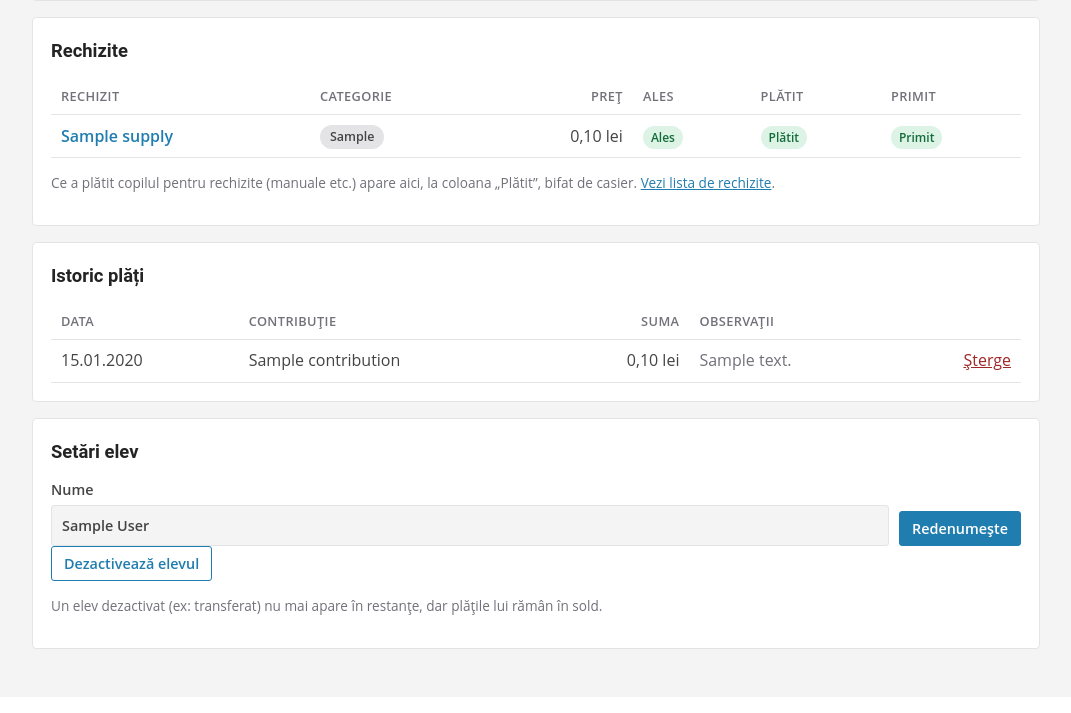
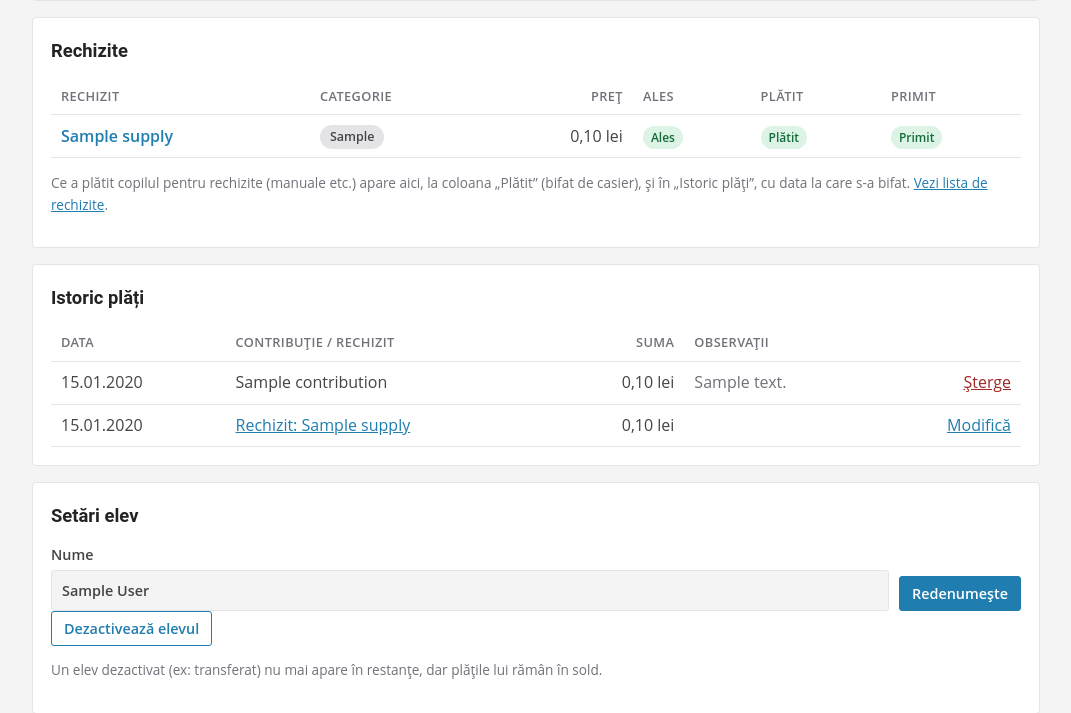
Before and after one commit to taka82/FondulClasei, a Flask app: page /students/1 in a window 1280 px wide. Shown: the part 394-1107 px from the top of the page, without its empty margins (104-1175 px from the left). Before the commit the page ends 1043 px from the top, so only its background shows below. Run offline with Flask 3, Linux system fonts and the light colour scheme; the visitor is signed in with stand-in values (Sample User, id 1); data comes from the database, SQL or seed files in the repository; tables that the repository leaves empty hold one stand-in row (values such as "Sample post"); parts of the project's set-up code (start-up, migrations or seed data) failed here and were passed over.

Commit message:
Istoric plati: plata la rechizite apare cu data si suma
- migrarea 0005: supply_tracking.paid_on si paid_amount
- la bifarea Plătit se retin data de azi si pretul de atunci; debifarea le sterge; o noua salvare cu Plătit bifat le pastreaza
- pagina elevului (si Situatia mea): Istoric plati contine contributiile si rechizitele ("Rechizit: ..."), cele mai recente primele
- exportul plati.csv include rechizitele
- un elev cu rechizite platite nu se poate sterge
- teste pentru toate cele de mai sus

Co-Authored-By: Claude Sonnet 5 <noreply@anthropic.com>

```diff
--- a/app.py
+++ b/app.py
@@ -393,7 +393,16 @@ def student_detail(student_id):
         (student_id,)
     )
     unpaid = [t for t in supplies_of_student if t["chosen"] and not t["paid"]]
-    return render_template("student_detail.html", student=student, rows=rows, payments=payments,
+    supply_payments = db.query(
+        "SELECT sp.id AS supply_id, sp.name, t.paid_on, COALESCE(t.paid_amount, sp.price) AS amount "
+        "FROM supply_tracking t JOIN supplies sp ON sp.id = t.supply_id WHERE t.student_id = ? AND t.paid = 1",
+        (student_id,))
+    history = [{"date": p["paid_on"], "label": p["contribution"], "amount": p["amount"], "note": p["note"],
+                "payment_id": p["id"], "supply_id": None} for p in payments]
+    history += [{"date": t["paid_on"], "label": "Rechizit: " + t["name"], "amount": t["amount"], "note": "",
+                 "payment_id": None, "supply_id": t["supply_id"]} for t in supply_payments]
+    history.sort(key=lambda h: h["date"] or "", reverse=True)   # cele fara data (bifate inainte) la final
+    return render_template("student_detail.html", student=student, rows=rows, payments=payments, history=history,
                            student_supplies=supplies_of_student, today=date.today().isoformat(),
                            supplies_owed=sum(t["price"] for t in unpaid if t["price"]),
                            supplies_unpriced=sum(1 for t in unpaid if t["price"] is None))
@@ -430,8 +439,9 @@ def student_toggle(student_id):
 @staff_required
 def student_delete(student_id):
     student_or_403(student_id)
-    if db.scalar("SELECT COUNT(*) FROM payments WHERE student_id = ?", (student_id,)):
-        flash("Elevul are plăți înregistrate și nu poate fi șters. Dezactiveaz-l în schimb.", "error")
+    if db.scalar("SELECT COUNT(*) FROM payments WHERE student_id = ?", (student_id,)) or \
+       db.scalar("SELECT COUNT(*) FROM supply_tracking WHERE student_id = ? AND paid = 1", (student_id,)):
+        flash("Elevul are plăți înregistrate (contribuții sau rechizite) și nu poate fi șters. Dezactivează-l în schimb.", "error")
         return redirect(url_for("student_detail", student_id=student_id))
     db.execute("DELETE FROM students WHERE id = ?", (student_id,))
     flash("Elev șters.", "ok")
@@ -765,10 +775,16 @@ def export_payments():
         "JOIN students s ON s.id = p.student_id JOIN contributions c ON c.id = p.contribution_id "
         "ORDER BY p.paid_on, p.id"
     )
-    return csv_response("plati.csv", ["Data", "Elev", "Contribuție", "Suma (lei)", "Observații"],
-                        [(r["paid_on"], csv_safe(r["student"]), csv_safe(r["contribution"]),
-                          f"{r['amount'] / 100:.2f}".replace(".", ","), csv_safe(r["note"] or ""))
-                         for r in rows])
+    supply_payments = db.query(
+        "SELECT t.paid_on AS paid_on, st.name AS student, 'Rechizit: ' || sp.name AS contribution, "
+        "       COALESCE(t.paid_amount, sp.price) AS amount, '' AS note "
+        "FROM supply_tracking t JOIN students st ON st.id = t.student_id JOIN supplies sp ON sp.id = t.supply_id "
+        "WHERE t.paid = 1"
+    )
+    rows = sorted([*rows, *supply_payments], key=lambda r: r["paid_on"] or "")   # sortare stabila dupa data
+    return csv_response("plati.csv", ["Data", "Elev", "Contribuție / rechizit", "Suma (lei)", "Observații"],
+                        [(r["paid_on"] or "", csv_safe(r["student"]), csv_safe(r["contribution"]),
+                          lei(r["amount"]), csv_safe(r["note"] or "")) for r in rows])
 
 
 @app.route("/export/restante.csv")
@@ -953,7 +969,7 @@ def supply_delete(supply_id):
 @staff_required
 def supply_track(supply_id):
     """Salveaza bifele Ales / Plătit / Primit ale unui elev pentru un rechizit."""
-    supply_or_404(supply_id)
+    supply = supply_or_404(supply_id)
     try:
         student_id = int(request.form.get("student_id", ""))
     except ValueError:
@@ -961,11 +977,20 @@ def supply_track(supply_id):
     if not db.one("SELECT 1 FROM students WHERE id = ?", (student_id,)):
         abort(404)
     chosen, paid, received = (1 if request.form.get(k) else 0 for k in ("chosen", "paid", "received"))
+    previous = db.one("SELECT paid, paid_on, paid_amount FROM supply_tracking WHERE supply_id = ? AND student_id = ?",
+                      (supply_id, student_id))
+    if not paid:
+        paid_on = paid_amount = None
+    elif previous and previous["paid"]:
+        paid_on, paid_amount = previous["paid_on"], previous["paid_amount"]    # ramane data/suma de la prima bifare
+    else:
+        paid_on, paid_amount = date.today().isoformat(), supply["price"]       # suma = pretul de la momentul platii
     db.execute(
-        "INSERT INTO supply_tracking(supply_id, student_id, chosen, paid, received) VALUES (?, ?, ?, ?, ?) "
-        "ON CONFLICT(supply_id, student_id) DO UPDATE SET "
-        "chosen = excluded.chosen, paid = excluded.paid, received = excluded.received",
-        (supply_id, student_id, chosen, paid, received),
+        "INSERT INTO supply_tracking(supply_id, student_id, chosen, paid, received, paid_on, paid_amount) "
+        "VALUES (?, ?, ?, ?, ?, ?, ?) "
+        "ON CONFLICT(supply_id, student_id) DO UPDATE SET chosen = excluded.chosen, paid = excluded.paid, "
+        "received = excluded.received, paid_on = excluded.paid_on, paid_amount = excluded.paid_amount",
+        (supply_id, student_id, chosen, paid, received, paid_on, paid_amount),
     )
     if wants_fragment():
         counts = supply_or_404(supply_id)
--- a/templates/student_detail.html
+++ b/templates/student_detail.html
@@ -30,7 +30,7 @@
   {% else %}
     <p class="muted">Niciun rechizit ales încă.</p>
   {% endif %}
-  <p class="muted small">Ce a plătit copilul pentru rechizite (manuale etc.) apare aici, la coloana „Plătit”, bifat de casier.
+  <p class="muted small">Ce a plătit copilul pentru rechizite (manuale etc.) apare aici, la coloana „Plătit” (bifat de casier), și în „Istoric plăți”, cu data la care s-a bifat.
     <a href="{{ url_for('supplies') }}">Vezi lista de rechizite</a>.</p>
 </section>
 {% endset %}
@@ -76,16 +76,19 @@
 {% endif %}
 <section class="card">
   <h2>Istoric plăți</h2>
-  {% if payments %}
+  {% if history %}
   <div class="scroll"><table>
-    <thead><tr><th>Data</th><th>Contribuție</th><th class="num">Suma</th><th>Observații</th>{% if is_staff %}<th></th>{% endif %}</tr></thead>
-    {% for p in payments %}
+    <thead><tr><th>Data</th><th>Contribuție / rechizit</th><th class="num">Suma</th><th>Observații</th>{% if is_staff %}<th></th>{% endif %}</tr></thead>
+    {% for h in history %}
     <tr>
-      <td class="nowrap">{{ p['paid_on']|ro_date }}</td>
-      <td>{{ p['contribution'] }}</td>
-      <td class="num">{{ p['amount']|money }}</td>
-      <td class="muted">{{ p['note'] }}</td>
-      {% if is_staff %}<td class="actions">{{ delete_button(url_for('payment_delete', payment_id=p['id']), request.path, 'Ștergi această plată?') }}</td>{% endif %}
+      <td class="nowrap">{% if h['date'] %}{{ h['date']|ro_date }}{% else %}<span class="muted">—</span>{% endif %}</td>
+      <td>{% if h['supply_id'] %}<a href="{{ url_for('supply_detail', supply_id=h['supply_id']) }}">{{ h['label'] }}</a>{% else %}{{ h['label'] }}{% endif %}</td>
+      <td class="num">{% if h['amount'] %}{{ h['amount']|money }}{% else %}<span class="muted small">preț nestabilit</span>{% endif %}</td>
+      <td class="muted">{{ h['note'] }}</td>
+      {% if is_staff %}<td class="actions">
+        {% if h['payment_id'] %}{{ delete_button(url_for('payment_delete', payment_id=h['payment_id']), request.path, 'Ștergi această plată?') }}
+        {% else %}<a href="{{ url_for('supply_detail', supply_id=h['supply_id']) }}">Modifică</a>{% endif %}
+      </td>{% endif %}
     </tr>
     {% endfor %}
   </table></div>
@@ -107,7 +110,7 @@
       <input type="hidden" name="csrf" value="{{ csrf_token() }}">
       <button class="btn small secondary">{{ 'Dezactivează elevul' if student['active'] else 'Reactivează elevul' }}</button>
     </form>
-    {% if not payments %}
+    {% if not history %}
     <form method="post" action="{{ url_for('student_delete', student_id=student['id']) }}" class="inline"
           onsubmit="return confirm('Ștergi definitiv elevul?')">
       <input type="hidden" name="csrf" value="{{ csrf_token() }}">
--- a/test_migrations.py
+++ b/test_migrations.py
@@ -131,6 +131,7 @@ def main():
     db.migrate(fresh_real)
     assert version(fresh_real) == latest
     assert "price" in columns(fresh_real, "supplies")
+    assert {"paid_on", "paid_amount"} <= set(columns(fresh_real, "supply_tracking"))
     upgrade = work / "upgrade" / "fond.db"
     upgrade.parent.mkdir()
     conn = sqlite3.connect(upgrade)
```
Also changed, not shown: test_app.py (+56 -0 lines), README.md, migrations/0005_data_plata_rechizite.sql (added).
